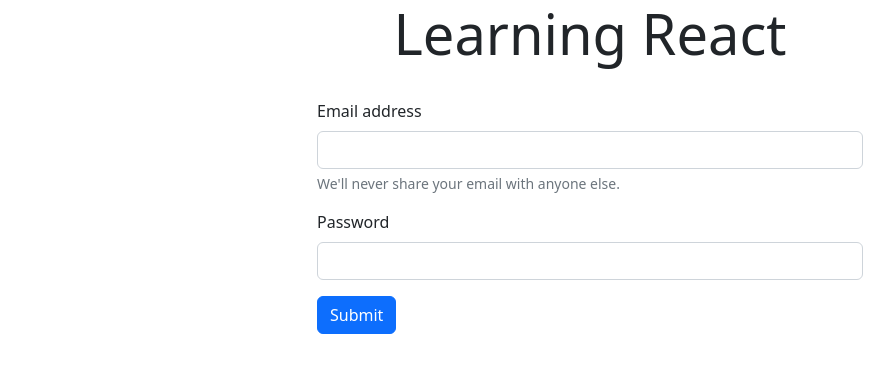
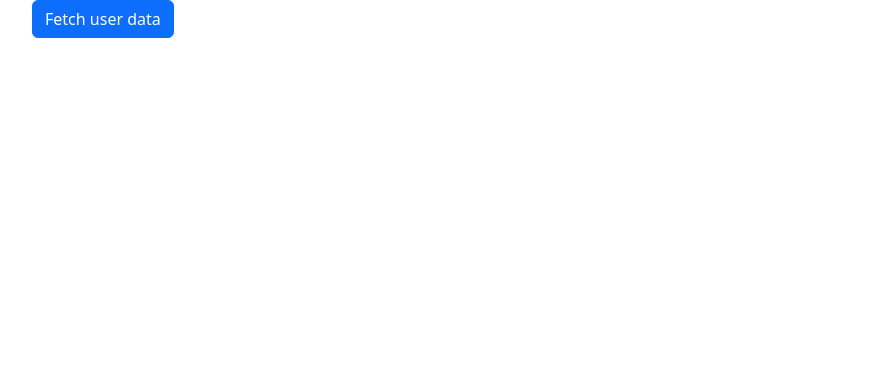
Before and after one commit to K1Pro/Calendar-React-App-01, a React (Create React App) app: page / in a window 1280 px wide. Shown: the top 372 px of the page, without its empty margins (50-944 px from the left). Built offline with nearby package versions, Linux system fonts and the light colour scheme.

Commit message:
fetching data

```diff
--- a/src/App.js
+++ b/src/App.js
@@ -1,53 +1,72 @@
 import { useState } from "react";
 
-function App() {
-  const [email, setEmail] = useState("");
-  const [password, setPassword] = useState("");
+// fetch axios
+const App = () => {
+  const [user, serUser] = useState("");
 
-  console.log("STATE => ", email, password);
-
-  const handleSubmit = (event) => {
-    event.preventDefault();
-    console.log("State => ", email, password);
+  const fetchUserData = () => {
+    alert("fetch user from API");
   };
 
   return (
     <div className="container">
-      <h1 className="display-4 text-center">Learning React</h1>
-      <br />
-
-      <div className="row">
-        <div className="col-md-6 offset-md-3">
-          <form onSubmit={handleSubmit}>
-            <div className="mb-3">
-              <label className="form-label">Email address</label>
-              <input
-                value={email}
-                onChange={(event) => setEmail(event.target.value)}
-                type="email"
-                className="form-control"
-              />
-              <div className="form-text">
-                We'll never share your email with anyone else.
-              </div>
-            </div>
-            <div className="mb-3">
-              <label className="form-label">Password</label>
-              <input
-                value={password}
-                onChange={(event) => setPassword(event.target.value)}
-                type="password"
-                className="form-control"
-              />
-            </div>
-            <button type="submit" className="btn btn-primary">
-              Submit
-            </button>
-          </form>
-        </div>
-      </div>
+      <button onClick={fetchUserData} className="btn btn-primary">
+        Fetch user data
+      </button>
     </div>
   );
-}
+};
 
 export default App;
+
+// function App() {
+//   const [email, setEmail] = useState("");
+//   const [password, setPassword] = useState("");
+
+//   console.log("STATE => ", email, password);
+
+//   const handleSubmit = (event) => {
+//     event.preventDefault();
+//     console.log("State => ", email, password);
+//   };
+
+//   return (
+//     <div className="container">
+//       <h1 className="display-4 text-center">Learning React</h1>
+//       <br />
+
+//       <div className="row">
+//         <div className="col-md-6 offset-md-3">
+//           <form onSubmit={handleSubmit}>
+//             <div className="mb-3">
+//               <label className="form-label">Email address</label>
+//               <input
+//                 value={email}
+//                 onChange={(event) => setEmail(event.target.value)}
+//                 type="email"
+//                 className="form-control"
+//               />
+//               <div className="form-text">
+//                 We'll never share your email with anyone else.
+//               </div>
+//             </div>
+//             <div className="mb-3">
+//               <label className="form-label">Password</label>
+//               <input
+//                 value={password}
+//                 onChange={(event) => setPassword(event.target.value)}
+//                 type="password"
+//                 className="form-control"
+//               />
+//             </div>
+//             <button type="submit" className="btn btn-primary">
+//               Submit
+//             </button>
+//           </form>
+//         </div>
+//       </div>
+//     </div>
+//   );
+// }
+
+// export default App;
```
